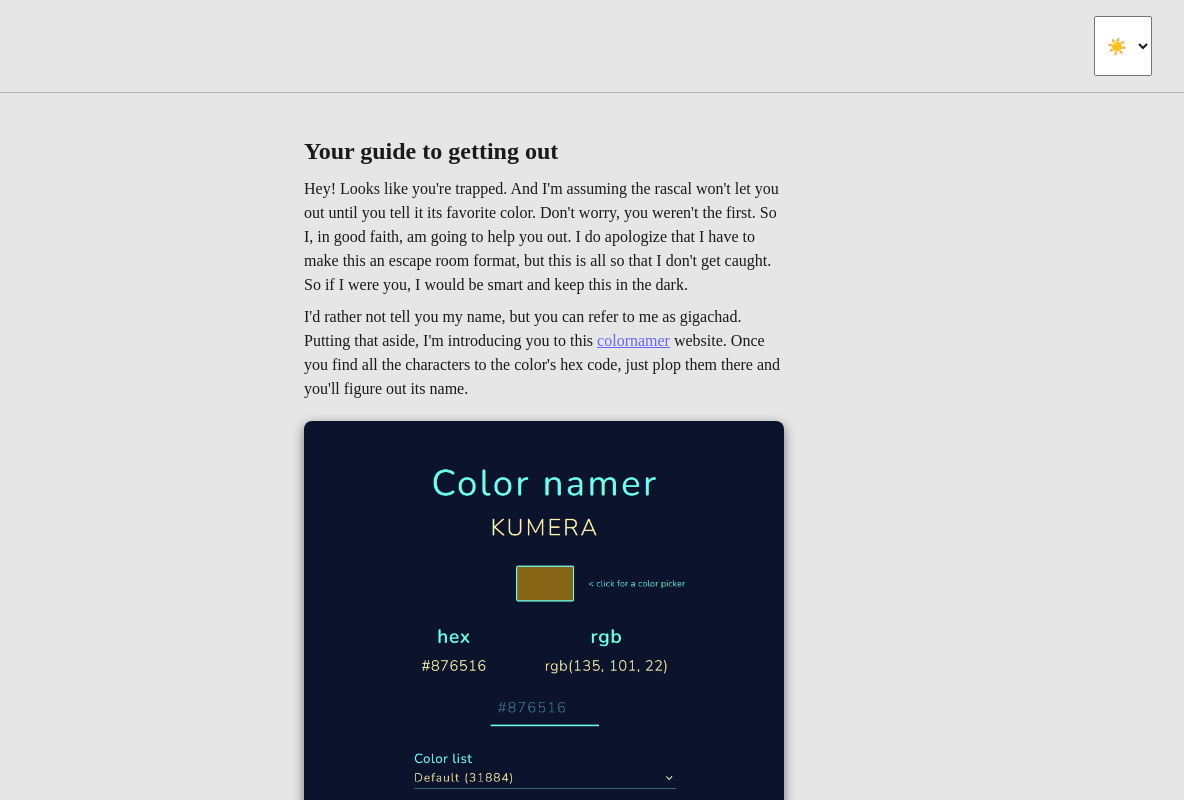
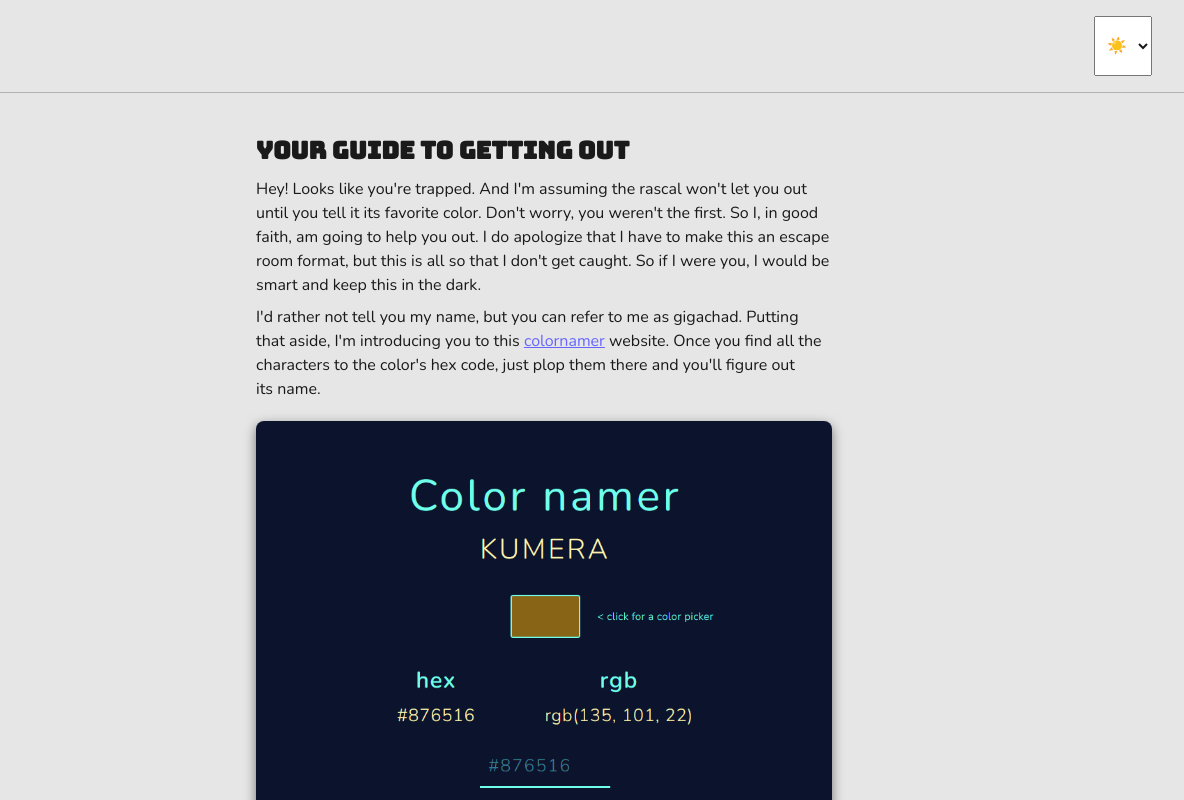
Before and after one commit to 404-found-internet-cafe/cyber-lockdown, a plain HTML site: page index.html in a window 1280 px wide. Shown: the top 800 px of the page, 96-1280 px from the left. Drawn offline with Linux system fonts and the light colour scheme; the site is published under a folder, as on GitHub Pages, so addresses that start at the root find nothing.

Commit message:
Recompile scss

```diff
--- a/styles.css
+++ b/styles.css
@@ -58,14 +58,14 @@ h1, h2, h3, h4, h5, h6 {
   font-weight: 400;
   font-style: normal;
   font-display: swap;
-  src: url(/assets/fonts/bungee.woff2);
+  src: url(assets/fonts/bungee.woff2);
 }
 @font-face {
   font-family: "Nunito";
   font-weight: 200 1000;
   font-style: normal;
   font-display: swap;
-  src: url(/assets/fonts/nunito.woff2);
+  src: url(assets/fonts/nunito.woff2);
 }
 *, *::before, *::after {
   font-family: "Nunito";
```
